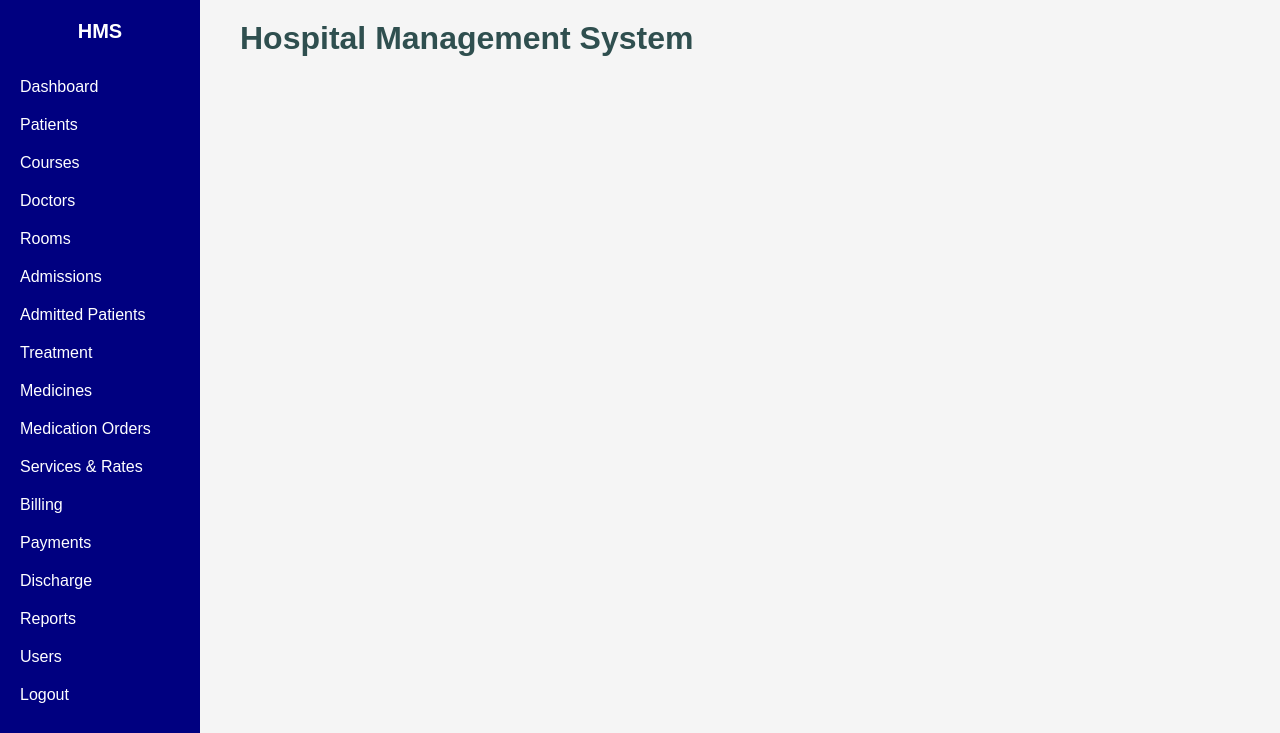
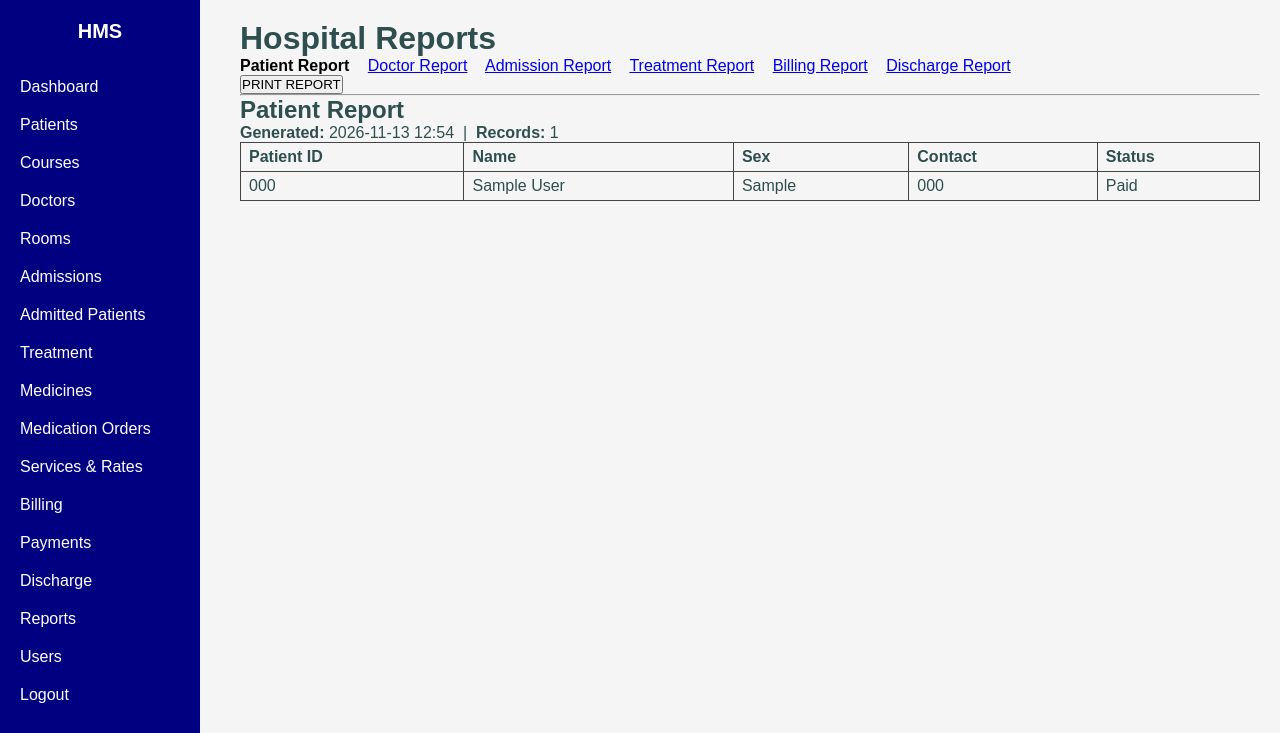
Before and after one commit to JN192/HospitalManagementSystem, a PHP site: page /index.php?page=reports in a window 1280 px wide. Shown: the top 733 px of the page. Run offline with PHP 8.4, Linux system fonts and the light colour scheme; tables that the repository leaves empty hold one stand-in row (values such as "Sample post").

Commit message:
adding reports

```diff
--- /dev/null
+++ b/controllers/reports_controller.php
@@ -0,0 +1,55 @@
+<?php
+require_once __DIR__ . '/../models/Report.php';
+
+$types = [
+    'patients'   => 'Patient Report',
+    'doctors'    => 'Doctor Report',
+    'admissions' => 'Admission Report',
+    'treatments' => 'Treatment Report',
+    'billing'    => 'Billing Report',
+    'discharges' => 'Discharge Report',
+];
+
+$type = $_GET['type'] ?? 'patients';
+if (!isset($types[$type])) {
+    $type = 'patients';
+}
+
+$dated = in_array($type, ['admissions', 'treatments', 'billing', 'discharges'], true);
+$from = trim($_GET['from'] ?? '');
+$to   = trim($_GET['to'] ?? '');
+$errors = [];
+
+$validDate = function (string $value): bool {
+    $d = DateTime::createFromFormat('!Y-m-d', $value);
+    return $d && $d->format('Y-m-d') === $value;
+};
+
+if ($dated) {
+    if ($from !== '' && !$validDate($from)) {
+        $errors[] = 'The "From" date is not valid.';
+    }
+    if ($to !== '' && !$validDate($to)) {
+        $errors[] = 'The "To" date is not valid.';
+    }
+    if (empty($errors) && $from !== '' && $to !== '' && $from > $to) {
+        $errors[] = 'The "From" date cannot be later than the "To" date.';
+    }
+}
+
+$rows = [];
+if (empty($errors)) {
+    $f = $from !== '' ? $from : null;
+    $t = $to !== '' ? $to : null;
+
+    switch ($type) {
+        case 'patients':   $rows = Report::patients(); break;
+        case 'doctors':    $rows = Report::doctors(); break;
+        case 'admissions': $rows = Report::admissions($f, $t); break;
+        case 'treatments': $rows = Report::treatments($f, $t); break;
+        case 'billing':    $rows = Report::billing($f, $t); break;
+        case 'discharges': $rows = Report::discharges($f, $t); break;
+    }
+}
+
+require_once __DIR__ . '/../views/reports.php';
--- a/index.php
+++ b/index.php
@@ -1,8 +1,9 @@
 <?php
 ob_start(); // lets controllers redirect with header() after the page header has printed
+date_default_timezone_set('Asia/Manila'); // so "today" matches Philippine time on the Vercel server
 error_reporting(E_ALL); ini_set('display_errors', 1);
 $page = $_GET['page'] ?? 'dashboard';
-$allowedPages = ['dashboard', 'patients', 'patient_profile', 'courses', 'doctors', 'rooms', 'admissions', 'admissions_monitor', 'treatment', 'medicines', 'medication_orders', 'services', 'billing', 'payments', 'statement', 'receipt', 'discharge'];
+$allowedPages = ['dashboard', 'patients', 'patient_profile', 'courses', 'doctors', 'rooms', 'admissions', 'admissions_monitor', 'treatment', 'medicines', 'medication_orders', 'services', 'billing', 'payments', 'statement', 'receipt', 'discharge', 'reports'];
 if (!in_array($page, $allowedPages)) { $page = 'dashboard'; }
 
 require_once __DIR__ . '/views/header.php';
@@ -39,6 +40,8 @@ if ($page === 'patients') {
     require_once __DIR__ . '/controllers/receipt_controller.php';
 } elseif ($page === 'discharge') {
     require_once __DIR__ . '/controllers/discharge_controller.php';
+} elseif ($page === 'reports') {
+    require_once __DIR__ . '/controllers/reports_controller.php';
 } else {
     echo '<h1>Hospital Management System</h1>';
 }
--- /dev/null
+++ b/models/Report.php
@@ -0,0 +1,119 @@
+<?php
+require_once __DIR__ . '/../config/database.php';
+
+class Report
+{
+    public static function patients(): array
+    {
+        return self::run(
+            "SELECT patient_code, first_name, last_name, sex, contact_number, status
+             FROM patients
+             ORDER BY last_name, first_name",
+            []
+        );
+    }
+
+    public static function doctors(): array
+    {
+        return self::run(
+            "SELECT d.doctor_name, d.specialization, dp.department_name
+             FROM doctors d
+             JOIN departments dp ON d.department_id = dp.department_id
+             ORDER BY d.doctor_name",
+            []
+        );
+    }
+
+    public static function admissions(?string $from, ?string $to): array
+    {
+        $params = [];
+        $where = self::dateClause('a.admission_date', $from, $to, $params);
+        return self::run(
+            "SELECT a.admission_id, a.admission_date, a.status,
+                    p.first_name, p.last_name, d.doctor_name, r.room_number, r.bed_number
+             FROM admissions a
+             JOIN patients p ON a.patient_id = p.patient_id
+             JOIN doctors d ON a.doctor_id = d.doctor_id
+             JOIN rooms r ON a.room_id = r.room_id"
+            . $where .
+            " ORDER BY a.admission_date DESC, a.admission_id DESC",
+            $params
+        );
+    }
+
+    public static function treatments(?string $from, ?string $to): array
+    {
+        $params = [];
+        $where = self::dateClause('t.treatment_date', $from, $to, $params);
+        return self::run(
+            "SELECT t.treatment_date, t.diagnosis, t.treatment_description,
+                    p.first_name, p.last_name, d.doctor_name
+             FROM treatments t
+             JOIN admissions a ON t.admission_id = a.admission_id
+             JOIN patients p ON a.patient_id = p.patient_id
+             JOIN doctors d ON t.doctor_id = d.doctor_id"
+            . $where .
+            " ORDER BY t.treatment_date DESC, t.treatment_id DESC",
+            $params
+        );
+    }
+
+    public static function billing(?string $from, ?string $to): array
+    {
+        $params = [];
+        $where = self::dateClause('b.bill_date', $from, $to, $params);
+        return self::run(
+            "SELECT b.bill_id, b.bill_date, b.total_amount, b.status,
+                    p.first_name, p.last_name,
+                    COALESCE((SELECT SUM(py.amount_paid) FROM payments py WHERE py.bill_id = b.bill_id), 0) AS total_paid
+             FROM bills b
+             JOIN admissions a ON b.admission_id = a.admission_id
+             JOIN patients p ON a.patient_id = p.patient_id"
+            . $where .
+            " ORDER BY b.bill_date DESC, b.bill_id DESC",
+            $params
+        );
+    }
+
+    public static function discharges(?string $from, ?string $to): array
+    {
+        $params = [];
+        $where = self::dateClause('dc.discharge_date', $from, $to, $params);
+        return self::run(
+            "SELECT dc.discharge_date, a.admission_date,
+                    p.first_name, p.last_name, d.doctor_name
+             FROM discharges dc
+             JOIN admissions a ON dc.admission_id = a.admission_id
+             JOIN patients p ON a.patient_id = p.patient_id
+             JOIN doctors d ON a.doctor_id = d.doctor_id"
+            . $where .
+            " ORDER BY dc.discharge_date DESC, dc.discharge_id DESC",
+            $params
+        );
+    }
+
+    // ---------- helpers ----------
+
+    // $column is always a hard-coded column name from this class, never user input.
+    private static function dateClause(string $column, ?string $from, ?string $to, array &$params): string
+    {
+        $parts = [];
+        if ($from !== null) {
+            $parts[] = $column . ' >= :from_date';
+            $params['from_date'] = $from;
+        }
+        if ($to !== null) {
+            $parts[] = $column . ' <= :to_date';
+            $params['to_date'] = $to;
+        }
+        return $parts ? ' WHERE ' . implode(' AND ', $parts) : '';
+    }
+
+    private static function run(string $sql, array $params): array
+    {
+        $pdo = getDBConnection();
+        $stmt = $pdo->prepare($sql);
+        $stmt->execute($params);
+        return $stmt->fetchAll();
+    }
+}
--- a/views/header.php
+++ b/views/header.php
@@ -6,7 +6,7 @@ $currentPage = $_GET['page'] ?? 'dashboard';
 <head>
     <meta charset="UTF-8">
     <title>Hospital Management System</title>
-    <link rel="stylesheet" href="css/style.css">
+    <link rel="stylesheet" href="/HospitalManagementSystem/css/style.css">
 </head>
 <body>
 <div class="app-shell">
@@ -28,7 +28,7 @@ $currentPage = $_GET['page'] ?? 'dashboard';
                 <li><a href="index.php?page=billing" class="<?= $currentPage === 'billing' ? 'active' : '' ?>">Billing</a></li>
                 <li><a href="index.php?page=payments" class="<?= $currentPage === 'payments' ? 'active' : '' ?>">Payments</a></li>
                 <li><a href="index.php?page=discharge" class="<?= $currentPage === 'discharge' ? 'active' : '' ?>">Discharge</a></li>
-                <li><a href="#">Reports</a></li>
+                <li><a href="index.php?page=reports" class="<?= $currentPage === 'reports' ? 'active' : '' ?>">Reports</a></li>
                 <li><a href="#">Users</a></li>
                 <li><a href="#">Logout</a></li>
             </ul>
--- /dev/null
+++ b/views/reports.php
@@ -0,0 +1,185 @@
+<?php
+$peso = fn($n) => '₱' . number_format((float)$n, 2);
+$full = fn($r) => $r['first_name'] . ' ' . $r['last_name'];
+$admNo = fn($id) => 'ADM-' . str_pad($id, 5, '0', STR_PAD_LEFT);
+?>
+
+<style>
+    .report-tabs a { margin-right: 14px; }
+    .report-tabs a.current { font-weight: bold; text-decoration: none; color: #000; }
+    .report { border-collapse: collapse; width: 100%; }
+    .report th, .report td { border: 1px solid #444; padding: 5px 8px; text-align: left; }
+    .report td.amt, .report th.amt { text-align: right; white-space: nowrap; }
+    .report tr.totals td { font-weight: bold; background: #f0f0f0; }
+    @media print {
+        .sidebar, .no-print { display: none !important; }
+        .app-shell { display: block !important; }
+        .content { margin: 0 !important; padding: 0 !important; width: 100% !important; }
+    }
+</style>
+
+<div class="no-print">
+    <h1>Hospital Reports</h1>
+
+    <p class="report-tabs">
+        <?php foreach ($types as $key => $label): ?>
+            <a href="index.php?page=reports&type=<?= $key ?>" class="<?= $key === $type ? 'current' : '' ?>"><?= $label ?></a>
+        <?php endforeach; ?>
+    </p>
+
+    <?php if (!empty($errors)): ?>
+        <ul style="color:red;">
+            <?php foreach ($errors as $e): ?><li><?= htmlspecialchars($e) ?></li><?php endforeach; ?>
+        </ul>
+    <?php endif; ?>
+
+    <?php if ($dated): ?>
+        <form method="get" action="index.php">
+            <input type="hidden" name="page" value="reports">
+            <input type="hidden" name="type" value="<?= htmlspecialchars($type) ?>">
+            From <input type="date" name="from" value="<?= htmlspecialchars($from) ?>">
+            To <input type="date" name="to" value="<?= htmlspecialchars($to) ?>">
+            <button type="submit">Apply</button>
+            <a href="index.php?page=reports&type=<?= $type ?>">Reset</a>
+        </form>
+    <?php endif; ?>
+
+    <p><button type="button" onclick="window.print()">PRINT REPORT</button></p>
+    <hr>
+</div>
+
+<h2><?= htmlspecialchars($types[$type]) ?></h2>
+<p>
+    <?php if ($dated && ($from !== '' || $to !== '')): ?>
+        <strong>Period:</strong> <?= $from !== '' ? htmlspecialchars($from) : 'beginning' ?> to <?= $to !== '' ? htmlspecialchars($to) : 'today' ?><br>
+    <?php endif; ?>
+    <strong>Generated:</strong> <?= date('Y-m-d H:i') ?> &nbsp;|&nbsp;
+    <strong>Records:</strong> <?= count($rows) ?>
+</p>
+
+<?php if ($type === 'patients'): ?>
+
+    <table class="report">
+        <thead><tr><th>Patient ID</th><th>Name</th><th>Sex</th><th>Contact</th><th>Status</th></tr></thead>
+        <tbody>
+            <?php if (empty($rows)): ?>
+                <tr><td colspan="5">No records found.</td></tr>
+            <?php else: foreach ($rows as $r): ?>
+                <tr>
+                    <td><?= htmlspecialchars($r['patient_code']) ?></td>
+                    <td><?= htmlspecialchars($full($r)) ?></td>
+                    <td><?= htmlspecialchars($r['sex']) ?></td>
+                    <td><?= htmlspecialchars($r['contact_number']) ?></td>
+                    <td><?= htmlspecialchars($r['status']) ?></td>
+                </tr>
+            <?php endforeach; endif; ?>
+        </tbody>
+    </table>
+
+<?php elseif ($type === 'doctors'): ?>
+
+    <table class="report">
+        <thead><tr><th>Doctor</th><th>Specialization</th><th>Department</th></tr></thead>
+        <tbody>
+            <?php if (empty($rows)): ?>
+                <tr><td colspan="3">No records found.</td></tr>
+            <?php else: foreach ($rows as $r): ?>
+                <tr>
+                    <td><?= htmlspecialchars($r['doctor_name']) ?></td>
+                    <td><?= htmlspecialchars($r['specialization']) ?></td>
+                    <td><?= htmlspecialchars($r['department_name']) ?></td>
+                </tr>
+            <?php endforeach; endif; ?>
+        </tbody>
+    </table>
+
+<?php elseif ($type === 'admissions'): ?>
+
+    <table class="report">
+        <thead><tr><th>Admission No.</th><th>Patient</th><th>Doctor</th><th>Room</th><th>Date</th><th>Status</th></tr></thead>
+        <tbody>
+            <?php if (empty($rows)): ?>
+                <tr><td colspan="6">No records found.</td></tr>
+            <?php else: foreach ($rows as $r): ?>
+                <tr>
+                    <td><?= $admNo($r['admission_id']) ?></td>
+                    <td><?= htmlspecialchars($full($r)) ?></td>
+                    <td><?= htmlspecialchars($r['doctor_name']) ?></td>
+                    <td><?= htmlspecialchars($r['room_number'] . ' / ' . $r['bed_number']) ?></td>
+                    <td><?= htmlspecialchars($r['admission_date']) ?></td>
+                    <td><?= htmlspecialchars($r['status']) ?></td>
+                </tr>
+            <?php endforeach; endif; ?>
+        </tbody>
+    </table>
+
+<?php elseif ($type === 'treatments'): ?>
+
+    <table class="report">
+        <thead><tr><th>Date</th><th>Patient</th><th>Doctor</th><th>Diagnosis</th><th>Treatment</th></tr></thead>
+        <tbody>
+            <?php if (empty($rows)): ?>
+                <tr><td colspan="5">No records found.</td></tr>
+            <?php else: foreach ($rows as $r): ?>
+                <tr>
+                    <td><?= htmlspecialchars($r['treatment_date']) ?></td>
+                    <td><?= htmlspecialchars($full($r)) ?></td>
+                    <td><?= htmlspecialchars($r['doctor_name']) ?></td>
+                    <td><?= htmlspecialchars($r['diagnosis']) ?></td>
+                    <td><?= htmlspecialchars($r['treatment_description']) ?></td>
+                </tr>
+            <?php endforeach; endif; ?>
+        </tbody>
+    </table>
+
+<?php elseif ($type === 'billing'): ?>
+
+    <?php $sumBill = 0; $sumPaid = 0; $sumBalance = 0; ?>
+    <table class="report">
+        <thead><tr><th>Date</th><th>Patient</th><th class="amt">Bill</th><th class="amt">Paid</th><th class="amt">Balance</th></tr></thead>
+        <tbody>
+            <?php if (empty($rows)): ?>
+                <tr><td colspan="5">No records found.</td></tr>
+            <?php else: foreach ($rows as $r):
+                $total   = (float)$r['total_amount'];
+                $applied = min((float)$r['total_paid'], $total);
+                $balance = max(0, round($total - $applied, 2));
+                $sumBill += $total; $sumPaid += $applied; $sumBalance += $balance;
+            ?>
+                <tr>
+                    <td><?= htmlspecialchars($r['bill_date']) ?></td>
+                    <td><?= htmlspecialchars($full($r)) ?></td>
+                    <td class="amt"><?= $peso($total) ?></td>
+                    <td class="amt"><?= $peso($applied) ?></td>
+                    <td class="amt"><?= $peso($balance) ?></td>
+                </tr>
+            <?php endforeach; ?>
+                <tr class="totals">
+                    <td colspan="2">TOTAL</td>
+                    <td class="amt"><?= $peso($sumBill) ?></td>
+                    <td class="amt"><?= $peso($sumPaid) ?></td>
+                    <td class="amt"><?= $peso($sumBalance) ?></td>
+                </tr>
+            <?php endif; ?>
+        </tbody>
+    </table>
+
+<?php elseif ($type === 'discharges'): ?>
+
+    <table class="report">
+        <thead><tr><th>Patient</th><th>Admission Date</th><th>Discharge Date</th><th>Doctor</th></tr></thead>
+        <tbody>
+            <?php if (empty($rows)): ?>
+                <tr><td colspan="4">No records found.</td></tr>
+            <?php else: foreach ($rows as $r): ?>
+                <tr>
+                    <td><?= htmlspecialchars($full($r)) ?></td>
+                    <td><?= htmlspecialchars($r['admission_date']) ?></td>
+                    <td><?= htmlspecialchars($r['discharge_date']) ?></td>
+                    <td><?= htmlspecialchars($r['doctor_name']) ?></td>
+                </tr>
+            <?php endforeach; endif; ?>
+        </tbody>
+    </table>
+
+<?php endif; ?>
```
